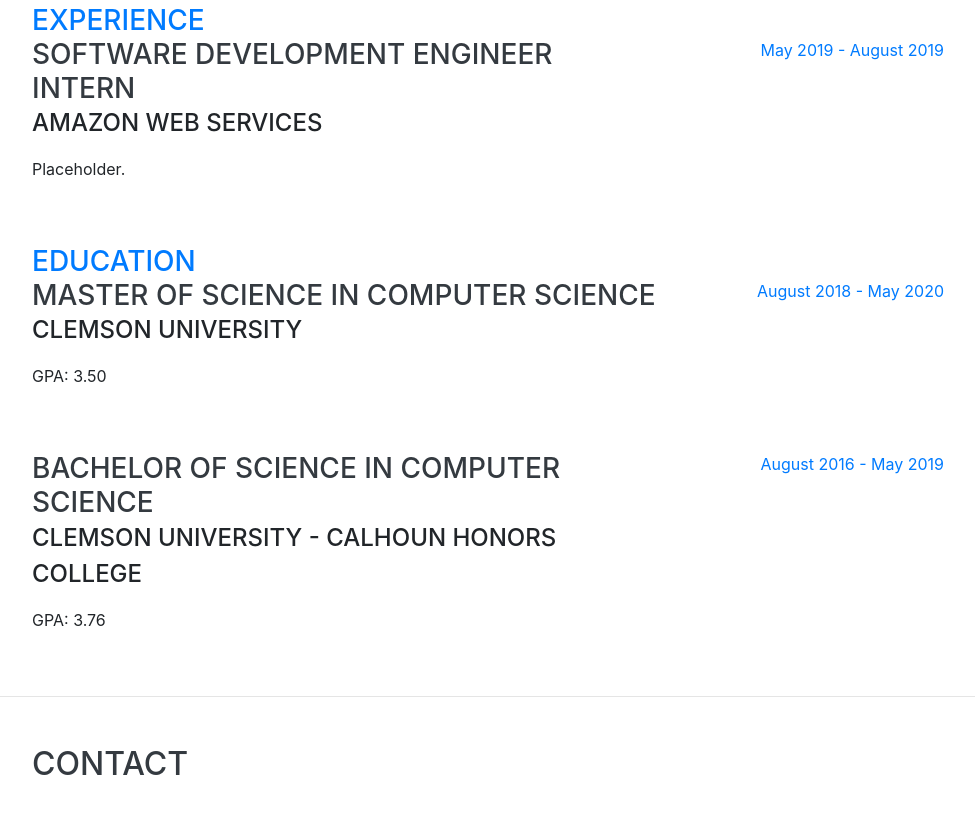
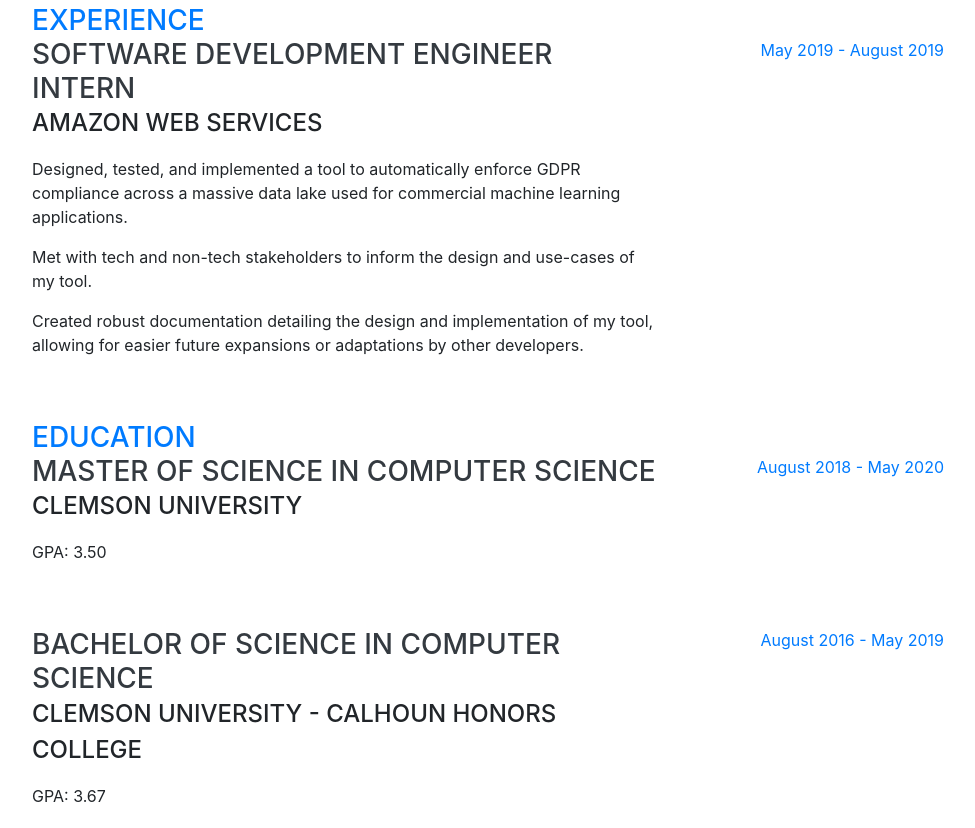
Before and after one commit to sgfowler98/sgfowler98.github.io, a website with bundled scripts: page index.html in a window 1280 px wide. Shown: the part 1732-2560 px from the top of the page, without its empty margins (288-1263 px from the left). Built offline with nearby package versions, Linux system fonts and the light colour scheme; a web font is replaced by a local one.

Commit message:
Added information about my AWS internship and decided what I do

```diff
--- a/index.html
+++ b/index.html
@@ -71,7 +71,7 @@
       <div class="w-100">
         <h2 class="mb-3">What I do</h2>
 
-		<p class="lead">Placeholder.</p>
+		<p class="lead">I learn and apply knowledge to real-life situations with ease. I love the field of Computer Science because of the huge variety of problems and the even larger variety of solutions makes every project an entirely new learning experience that builds my problem solving skills and expands my knowledge. I have experience developing serverless cloud-based applications in addition to applications intended for more traditional computing environments, and I am the sort of person who is intrigued rather than intimidated by a challenging problem.</p>
 
 		<div class="subheading mb-3"><span class="text-primary">Languages &amp; More</span></div>
         <ul class="list-inline dev-icons">
@@ -136,7 +136,9 @@
           <div class="resume-content">
             <h3 class="mb-0">Software Development Engineer Intern</h3>
             <div class="subheading mb-3">Amazon Web Services</div>
-            <p>Placeholder.</p>
+            <p>Designed, tested, and implemented a tool to automatically enforce GDPR compliance across a massive data lake used for commercial machine learning applications.</p>
+			<p>Met with tech and non-tech stakeholders to inform the design and use-cases of my tool.</p>
+			<p>Created robust documentation detailing the design and implementation of my tool, allowing for easier future expansions or adaptations by other developers.</p>
           </div>
           <div class="resume-date text-md-right">
             <span class="text-primary">May 2019 - August 2019</span>
@@ -159,7 +161,7 @@
           <div class="resume-content">
             <h3 class="mb-0">Bachelor of Science in Computer Science</h3>
             <div class="subheading mb-3">Clemson University - Calhoun Honors College</div>
-            <p>GPA: 3.76</p>
+            <p>GPA: 3.67</p>
           </div>
           <div class="resume-date text-md-right">
             <span class="text-primary">August 2016 - May 2019</span>
```
